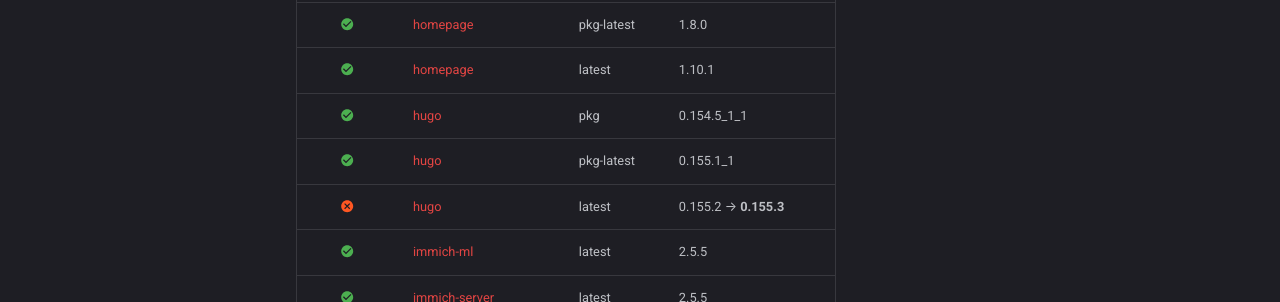
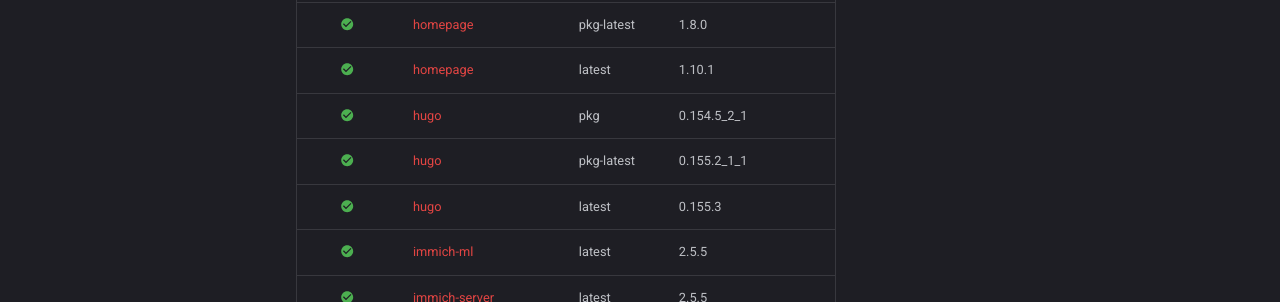
Before and after one commit to daemonless/daemonless-io, an MkDocs documentation site: the page built from docs/status.md, in a window 1280 px wide and 900 px high, scrolled down 574 px. Shown: the part 152-454 px from the top of the window. Built offline with MkDocs 1.6.1 and Material for MkDocs 9.7.7, drawn with Linux system fonts in a browser that asks for light colours; comment, search, counter and statistics services are not loaded; some of the changed text lies outside the part shown.

Commit message:
Update version status [skip ci]

```diff
--- a/docs/status.md
+++ b/docs/status.md
@@ -14,9 +14,9 @@
 | :material-check-circle:{ .current } | [homepage](https://github.com/daemonless/homepage/actions) | pkg | 1.8.0 |
 | :material-check-circle:{ .current } | [homepage](https://github.com/daemonless/homepage/actions) | pkg-latest | 1.8.0 |
 | :material-check-circle:{ .current } | [homepage](https://github.com/daemonless/homepage/actions) | latest | 1.10.1 |
-| :material-check-circle:{ .current } | [hugo](https://github.com/daemonless/hugo/actions) | pkg | 0.154.5_1_1 |
-| :material-check-circle:{ .current } | [hugo](https://github.com/daemonless/hugo/actions) | pkg-latest | 0.155.1_1 |
-| :material-close-circle:{ .outdated } | [hugo](https://github.com/daemonless/hugo/actions) | latest | 0.155.2 → **0.155.3** |
+| :material-check-circle:{ .current } | [hugo](https://github.com/daemonless/hugo/actions) | pkg | 0.154.5_2_1 |
+| :material-check-circle:{ .current } | [hugo](https://github.com/daemonless/hugo/actions) | pkg-latest | 0.155.2_1_1 |
+| :material-check-circle:{ .current } | [hugo](https://github.com/daemonless/hugo/actions) | latest | 0.155.3 |
 | :material-check-circle:{ .current } | [immich-ml](https://github.com/daemonless/immich-ml/actions) | latest | 2.5.5 |
 | :material-check-circle:{ .current } | [immich-server](https://github.com/daemonless/immich-server/actions) | latest | 2.5.5 |
 | :material-check-circle:{ .current } | [jellyfin](https://github.com/daemonless/jellyfin/actions) | pkg | 10.11.5 |
@@ -77,5 +77,5 @@
 
 ## Summary
 
-- :material-check-circle:{ .current } Current: 35
-- :material-close-circle:{ .outdated } Outdated: 1
+- :material-check-circle:{ .current } Current: 36
+- :material-close-circle:{ .outdated } Outdated: 0
```
